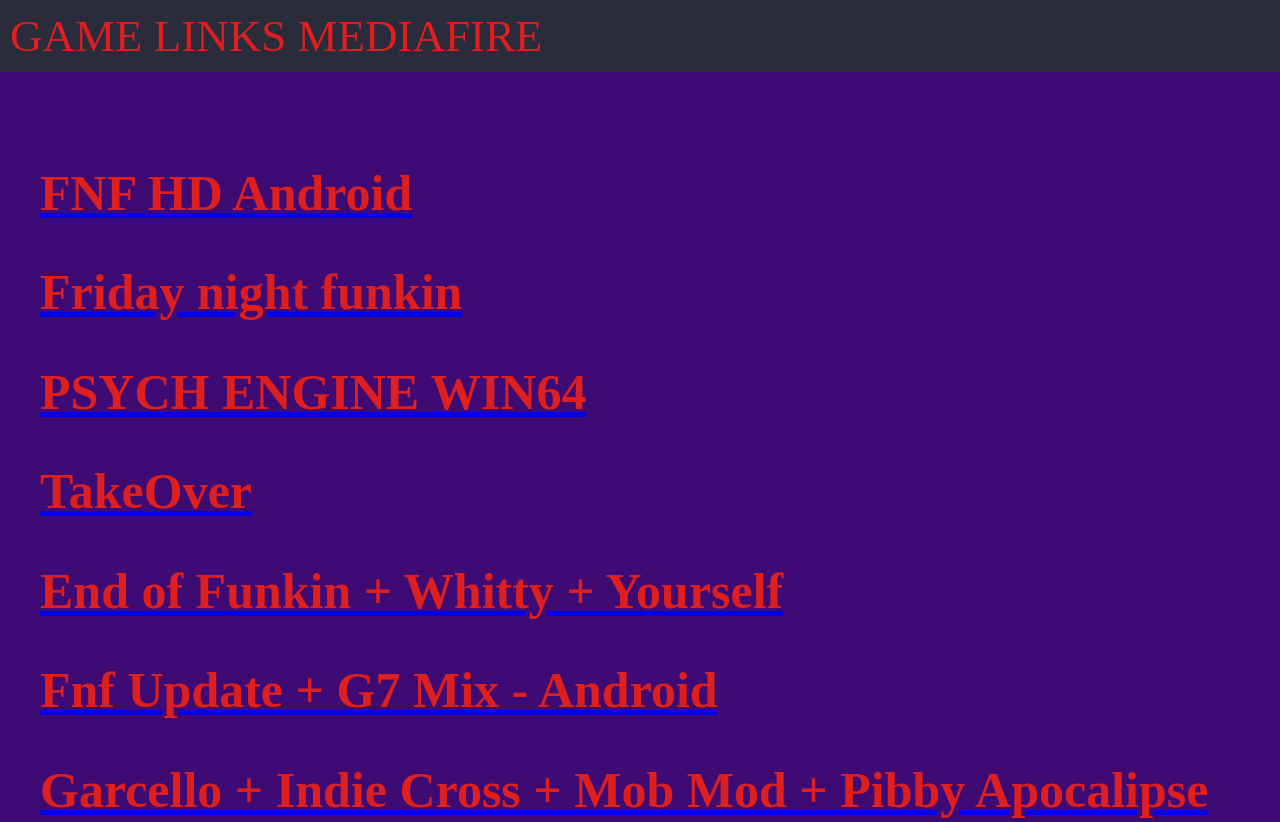
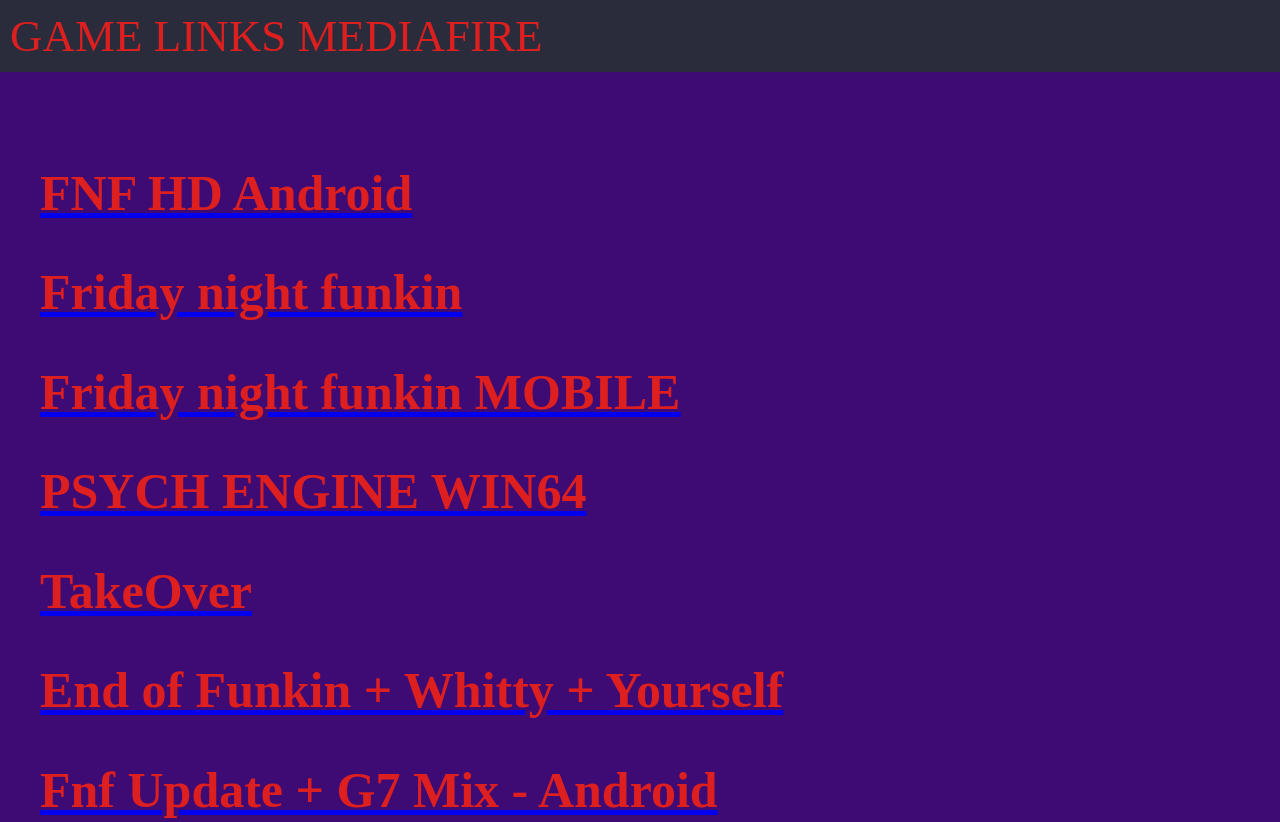
Before and after one commit to mrgamerboxy7/LINKS, a plain HTML site: page index.html in a window 1280 px wide. Shown: the top 822 px of the page. Drawn offline with Linux system fonts and the light colour scheme.

Commit message:
Update index.html

```diff
--- a/index.html
+++ b/index.html
@@ -27,6 +27,10 @@
       <a href="https://www.mediafire.com/file/4m2zv5uwkvszjy7/funkin-windows-64bit.zip/file">
                 <h1>Friday night funkin</h1>
             </a>
+
+        <a href="https://www.mediafire.com/file/jx7bg03rjqeu8hm/Funkin-0.5.2-NEW.apk/file">
+                <h1>Friday night funkin MOBILE</h1>
+        </a>
 
         <a href="https://www.mediafire.com/file/niaw2woun5j5j6s/psychengine-windows64_a99fd.zip/file">
                 <h1>PSYCH ENGINE WIN64</h1>
```
